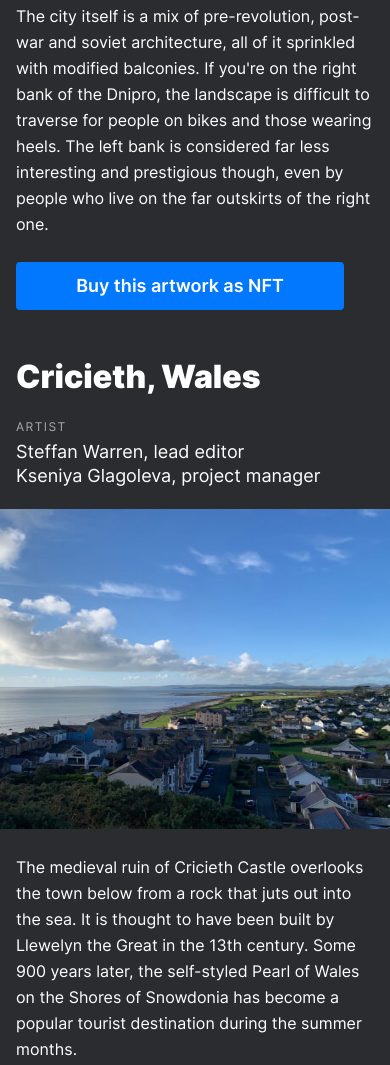
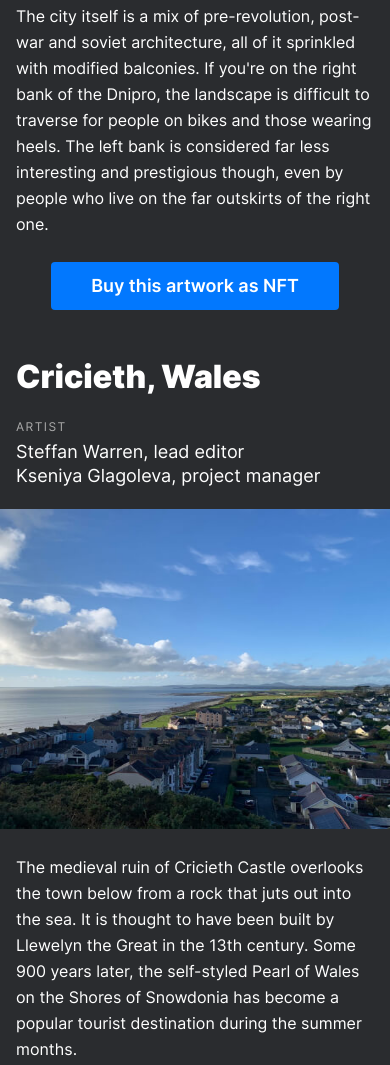
Before and after one commit to Dalehemli/web_project_3, a plain HTML site: page index.html in a window 390 px wide. Shown: the part 3247-4312 px from the top of the page. Drawn offline with Linux system fonts and the light colour scheme.

Commit message:
project 3 last commit?

```diff
--- a/blocks/places.css
+++ b/blocks/places.css
@@ -73,7 +73,7 @@
   font-weight: 600;
   color: white;
   border-radius: 4px;
-  width: 210px;
+  width: 248px;
   max-height: 30px;
   padding: 13px 20px;
   text-decoration: none;
@@ -160,12 +160,12 @@
     line-height: 1.09;
   }
   .places__button {
-    width: 288px;
-    /* margin-left: calc((100% - 288px) / 2); */
+    /* width: 288px; */
+    margin-left: calc((100% - 288px) / 2);
     margin-bottom: 0;
   }
   .places__paragraph {
-    padding: 0 16px 0;
+    /* padding: 0 16px 0; */
     font-size: 16px;
     line-height: 26px;
   }
```
